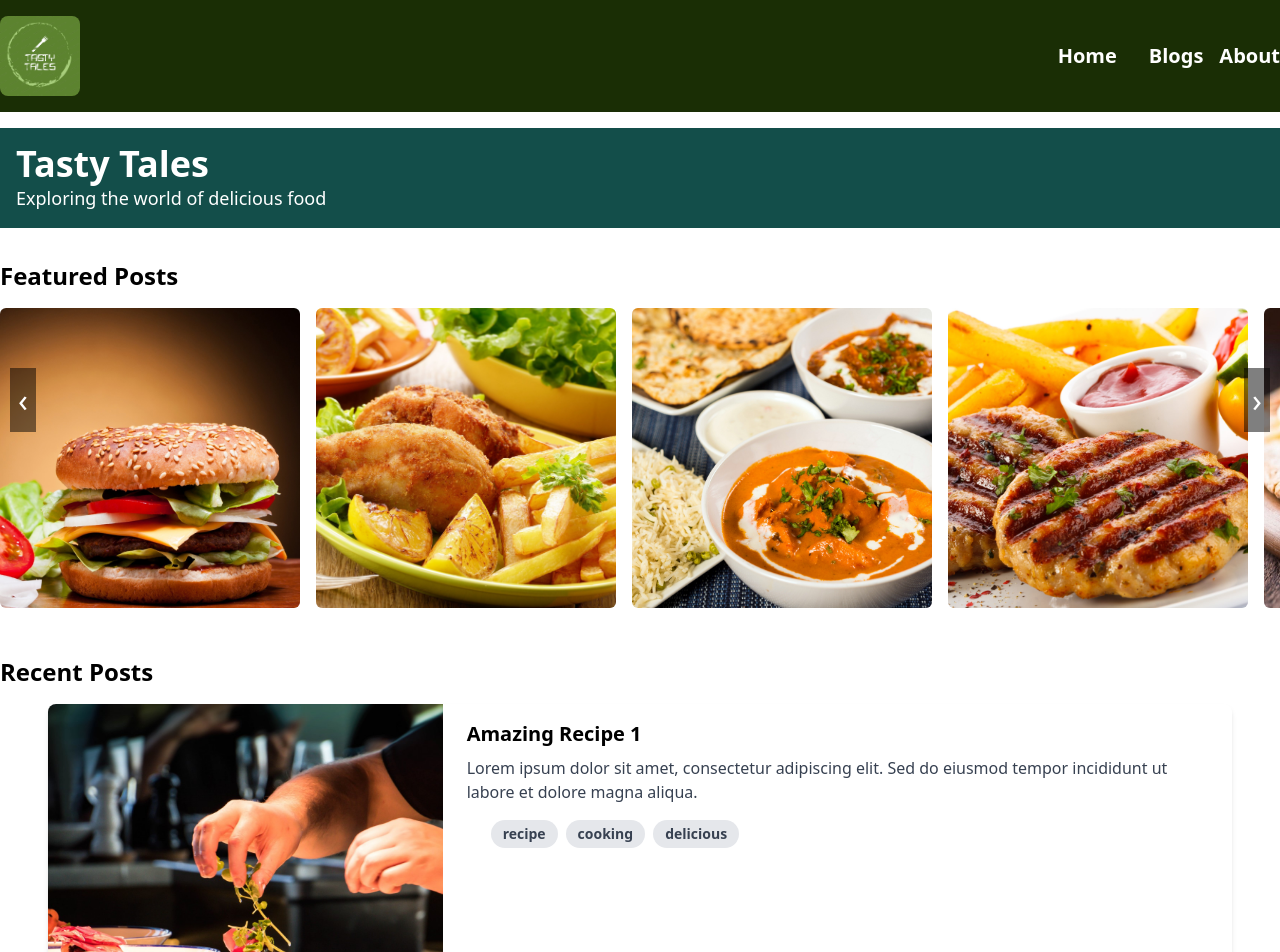
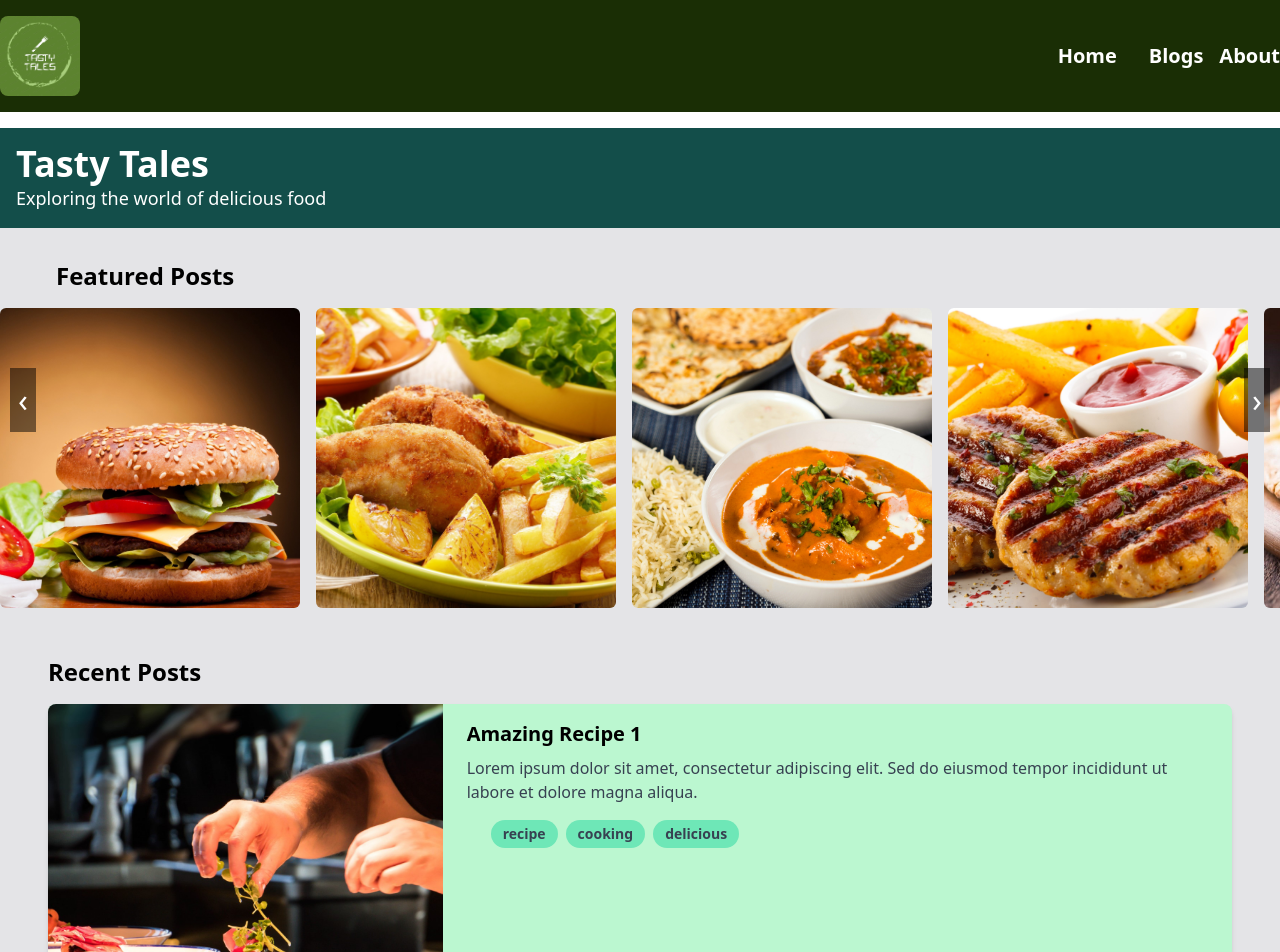
Before and after one commit to ramdeoines/Food-Blog, a Vue app: page / in a window 1280 px wide. Shown: the top 952 px of the page. Built offline with nearby package versions, Linux system fonts and the light colour scheme.

Commit message:
Working version, changed colors of cards from both home and blogs pages.

```diff
--- a/src/App.vue
+++ b/src/App.vue
@@ -1,6 +1,5 @@
 <template>
-
-  <div id="app">
+  <div id="app" class="bg-zinc-200">
     <HeaderComponent />
 
     <div class="mt-32 mb-12">
@@ -9,7 +8,6 @@
 
     <FooterComponent />
   </div>
-
 </template>
 
 <script>
@@ -26,6 +24,4 @@ export default {
 
 </script>
 
-<style>
-
-</style>
+<style></style>
--- a/src/components/BlogsCardComponent.vue
+++ b/src/components/BlogsCardComponent.vue
@@ -1,5 +1,5 @@
 <template>
-  <div class="max-w-sm bg-white rounded-lg overflow-hidden shadow-md">
+  <div class="max-w-sm bg-green-200 rounded-lg overflow-hidden shadow-md">
     <img class="w-full h-48 object-cover" :src="image" :alt="altText">
     <div class="px-6 py-4">
       <div class="font-bold text-xl mb-2">{{ title }}</div>
@@ -7,7 +7,7 @@
     </div>
     <div class="px-6 pt-4 pb-2">
       <span v-for="tag in tags" :key="tag"
-        class="inline-block bg-gray-200 rounded-full px-3 py-1 text-sm font-semibold text-gray-700 mr-2 mb-2">{{ tag
+        class="inline-block bg-emerald-300 rounded-full px-3 py-1 text-sm font-semibold text-gray-700 mr-2 mb-2">{{ tag
         }}</span>
     </div>
   </div>
--- a/src/components/CarouselComponent.vue
+++ b/src/components/CarouselComponent.vue
@@ -211,8 +211,16 @@ export default {
     /* Remove button border */
     border-radius: 0;
     /* Rectangular overlay */
+    transition: background-color 0.3s ease;
+    /* Add transition for smoother effect */
+}
+
+.overlay-btn:hover {
+    background-color: rgba(0, 0, 0, 0.8);
+    /* Darker overlay on hover */
 }
 
 .image-container:hover .overlay {
     opacity: 1;
-}</style>
+}
+</style>
--- a/src/components/HomeCardComponent.vue
+++ b/src/components/HomeCardComponent.vue
@@ -1,12 +1,12 @@
 <template>
-  <div class="max-w-full bg-white rounded-lg overflow-hidden shadow-md my-4 mx-2 sm:mx-4 md:mx-8 lg:mx-10 xl:mx-12 flex">
+  <div class="max-w-full bg-green-200 rounded-lg overflow-hidden shadow-md my-4 mx-2 sm:mx-4 md:mx-8 lg:mx-10 xl:mx-12 flex">
     <img class="w-1/3 h-full object-cover object-left" :src="image" :alt="altText">
     <div class="w-2/3 px-6 py-4">
       <div class="font-bold text-xl mb-2">{{ title }}</div>
       <p class="text-gray-700 text-base">{{ content }}</p>
       <div class="px-6 pt-4 pb-2">
         <span v-for="tag in tags" :key="tag"
-          class="inline-block bg-gray-200 rounded-full px-3 py-1 text-sm font-semibold text-gray-700 mr-2 mb-2">{{ tag
+          class="inline-block bg-emerald-300 rounded-full px-3 py-1 text-sm font-semibold text-gray-700 mr-2 mb-2">{{ tag
           }}</span>
       </div>
     </div>
--- a/src/views/BlogsView.vue
+++ b/src/views/BlogsView.vue
@@ -5,15 +5,8 @@
     <!-- Blog posts or featured content section -->
     <div class="grid grid-cols-1 sm:grid-cols-2 lg:grid-cols-3 gap-6">
       <!-- Use BlogsCardComponent for each blog post -->
-      <BlogsCardComponent
-        v-for="(blog, index) in blogPosts"
-        :key="index"
-        :title="blog.title"
-        :content="blog.content"
-        :image="blog.image"
-        :altText="blog.altText"
-        :tags="blog.tags"
-      />
+      <BlogsCardComponent v-for="(blog, index) in blogPosts" :key="index" :title="blog.title" :content="blog.content"
+        :image="blog.image" :altText="blog.altText" :tags="blog.tags" />
     </div>
   </div>
 </template>
@@ -29,12 +22,75 @@ export default {
     return {
       blogPosts: [
         {
-          title: 'The Coldest Sunset',
+          title: 'Title',
           content: 'Lorem ipsum dolor sit amet, consectetur adipisicing elit. Voluptatibus quia, nulla! Maiores et perferendis eaque, exercitationem praesentium nihil.',
-          image: '@/assets/blog_logo.png',
-          altText: 'Sunset in the mountains',
+          image: '../src/assets/placeholders/blog1.jpg',
+          altText: 'Alternate text',
           tags: ['#photography', '#travel', '#winter']
         },
+        {
+          title: 'Title',
+          content: 'Lorem ipsum dolor sit amet, consectetur adipisicing elit. Voluptatibus quia, nulla! Maiores et perferendis eaque, exercitationem praesentium nihil.',
+          image: '../src/assets/placeholders/blog2.jpg',
+          altText: 'Alternate text',
+          tags: ['#photography', '#travel', '#winter']
+        },
+        {
+          title: 'Title',
+          content: 'Lorem ipsum dolor sit amet, consectetur adipisicing elit. Voluptatibus quia, nulla! Maiores et perferendis eaque, exercitationem praesentium nihil.',
+          image: '../src/assets/placeholders/blog3.jpg',
+          altText: 'Alternate text',
+          tags: ['#photography', '#travel', '#winter']
+        },
+        {
+          title: 'Title',
+          content: 'Lorem ipsum dolor sit amet, consectetur adipisicing elit. Voluptatibus quia, nulla! Maiores et perferendis eaque, exercitationem praesentium nihil.',
+          image: '../src/assets/placeholders/blog4.jpg',
+          altText: 'Alternate text',
+          tags: ['#photography', '#travel', '#winter']
+        },
+        {
+          title: 'Title',
+          content: 'Lorem ipsum dolor sit amet, consectetur adipisicing elit. Voluptatibus quia, nulla! Maiores et perferendis eaque, exercitationem praesentium nihil.',
+          image: '../src/assets/placeholders/blog5.jpg',
+          altText: 'Alternate text',
+          tags: ['#photography', '#travel', '#winter']
+        },
+        {
+          title: 'Title',
+          content: 'Lorem ipsum dolor sit amet, consectetur adipisicing elit. Voluptatibus quia, nulla! Maiores et perferendis eaque, exercitationem praesentium nihil.',
+          image: '../src/assets/placeholders/blog6.jpg',
+          altText: 'Alternate text',
+          tags: ['#photography', '#travel', '#winter']
+        },
+        {
+          title: 'Title',
+          content: 'Lorem ipsum dolor sit amet, consectetur adipisicing elit. Voluptatibus quia, nulla! Maiores et perferendis eaque, exercitationem praesentium nihil.',
+          image: '../src/assets/placeholders/blog7.jpg',
+          altText: 'Alternate text',
+          tags: ['#photography', '#travel', '#winter']
+        },
+        {
+          title: 'Title',
+          content: 'Lorem ipsum dolor sit amet, consectetur adipisicing elit. Voluptatibus quia, nulla! Maiores et perferendis eaque, exercitationem praesentium nihil.',
+          image: '../src/assets/placeholders/blog8.jpg',
+          altText: 'Alternate text',
+          tags: ['#photography', '#travel', '#winter']
+        },
+        {
+          title: 'Title',
+          content: 'Lorem ipsum dolor sit amet, consectetur adipisicing elit. Voluptatibus quia, nulla! Maiores et perferendis eaque, exercitationem praesentium nihil.',
+          image: '../src/assets/placeholders/blog9.jpg',
+          altText: 'Alternate text',
+          tags: ['#photography', '#travel', '#winter']
+        },
+        {
+          title: 'Title',
+          content: 'Lorem ipsum dolor sit amet, consectetur adipisicing elit. Voluptatibus quia, nulla! Maiores et perferendis eaque, exercitationem praesentium nihil.',
+          image: '../src/assets/placeholders/blog10.jpg',
+          altText: 'Alternate text',
+          tags: ['#photography', '#travel', '#winter']
+        }
       ]
     };
   }
--- a/src/views/HomeView.vue
+++ b/src/views/HomeView.vue
@@ -8,14 +8,14 @@
 
     <!-- Featured Posts Section -->
     <section class="my-8">
-      <h2 class="text-2xl font-bold mb-4">Featured Posts</h2>
+      <h2 class="text-2xl font-bold mb-4 ml-14">Featured Posts</h2>
       <!-- Featured Posts Carousel -->
       <carousel-component></carousel-component>
     </section>
 
     <!-- Recent Posts Section -->
     <section class="my-8">
-      <h2 class="text-2xl font-bold mb-4">Recent Posts</h2>
+      <h2 class="text-2xl font-bold mb-4 ml-12">Recent Posts</h2>
       <!-- List of Recent Posts using the updated HomeCardComponent -->
       <home-card-component v-for="(post, index) in recentPosts" :key="index" :title="post.title"
         :content="post.description" :image="post.image" :altText="post.title" :tags="post.tags"></home-card-component>
```
